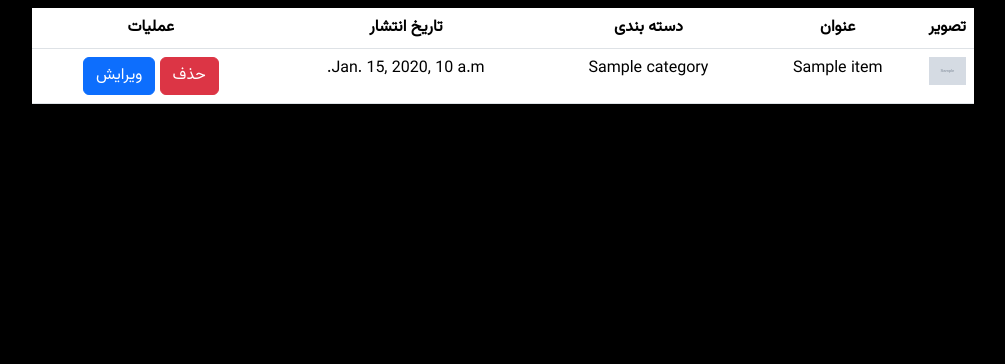
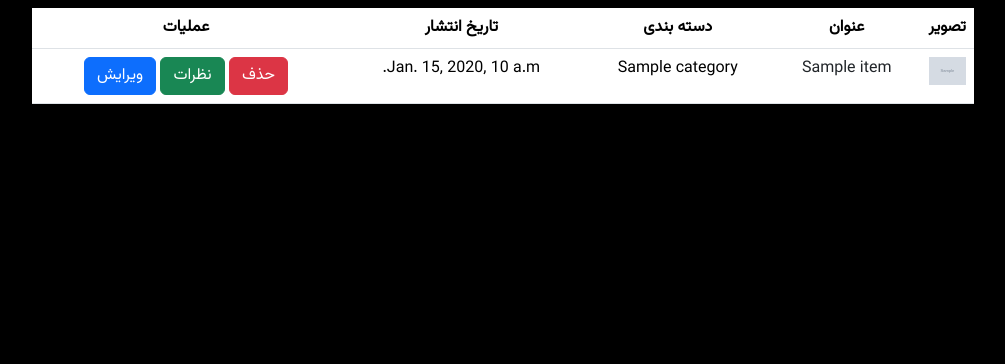
Before and after one commit to Behnaz81/Blog, a Django app: page /your-posts/ in a window 1280 px wide. Shown: the part 56-420 px from the top of the page, without its empty margins (137-1142 px from the left). Run offline with Django 5.2, Linux system fonts and the light colour scheme; tables that the repository leaves empty hold one stand-in row (values such as "Sample post"); grey boxes marked "Sample" are stand-in pictures; a database or web service that is not in the repository returns one stand-in record (values such as "Sample title"); data that the repository does not hold is empty.

Commit message:
list_posts page was modified

```diff
--- a/templates/list_posts.html
+++ b/templates/list_posts.html
@@ -17,11 +17,12 @@
         {% for post in posts %}
         <tr class="text-center">
             <td style="width: 5%;"><img src="{{ post.image }}" alt="{{ post.title }}" class="img-fluid"></td>
-            <td>{{ post.title }}</td>
+            <td><a href="{% url 'my_site:detail-post' post.id %}" class="text-decoration-none text-dark">{{ post.title }}</a></td>
             <td>{{ post.category.title }}</td>
             <td>{{ post.created_at }}</td>
             <td>
                 <button type="submit" class="btn btn-danger">حذف</button>
+                <button type="submit" class="btn btn-success">نظرات</button>
                 <button type="submit" class="btn btn-primary">ویرایش</button>
             </td>
         </tr>
```
